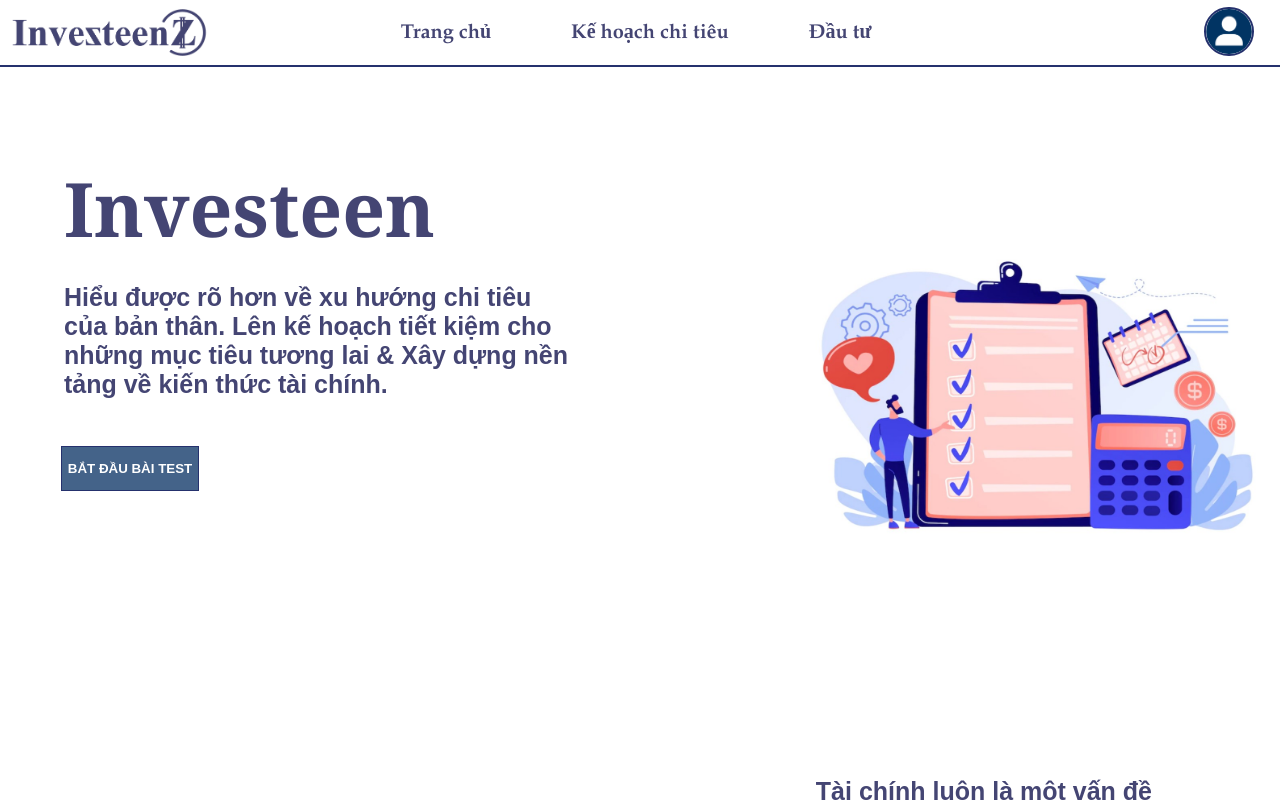
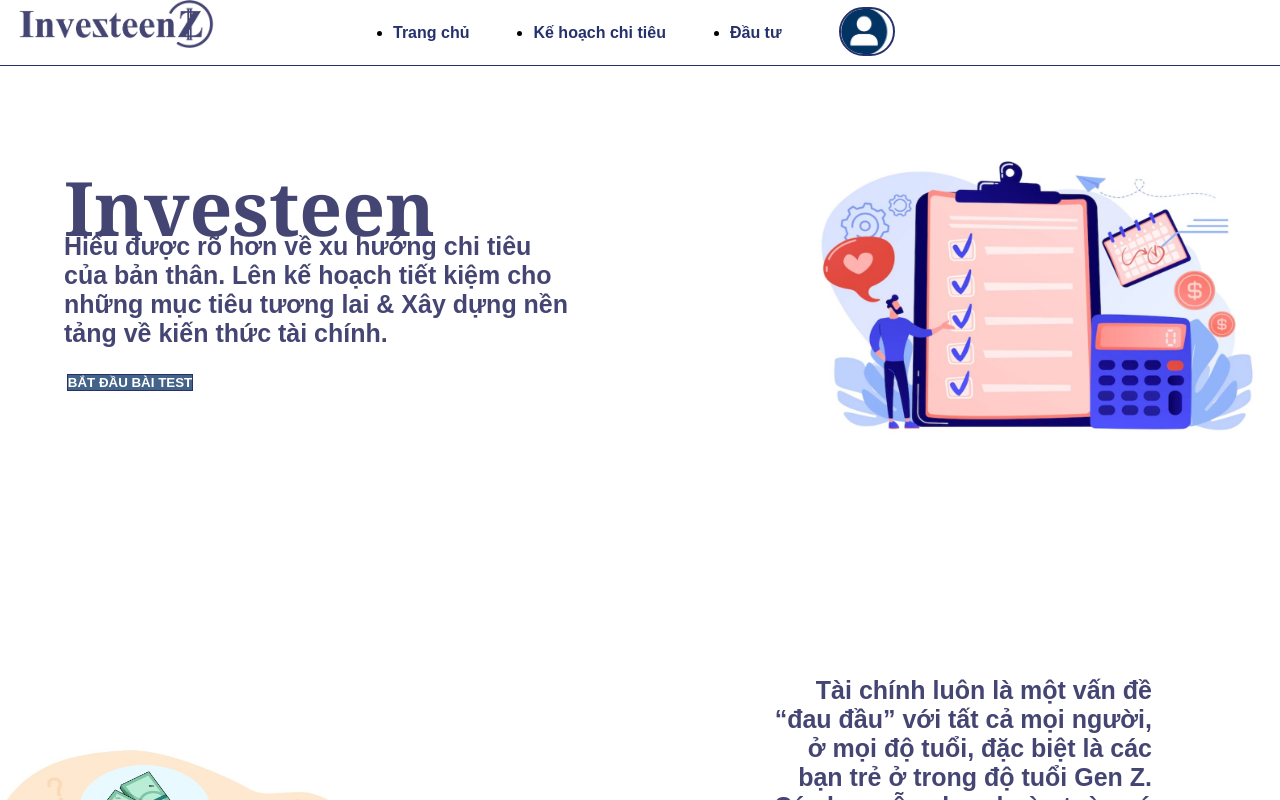
Before and after one commit to TanPuc/Investeen, a React (Create React App) app in the folder investeen/: page / in a window 1280 px wide. Shown: the top 800 px of the page. Built offline with nearby package versions, Linux system fonts and the light colour scheme.

Commit message:
navbar update

```diff
--- a/investeen/package.json
+++ b/investeen/package.json
@@ -3,12 +3,13 @@
   "version": "0.1.0",
   "private": true,
   "dependencies": {
-    "@fortawesome/free-solid-svg-icons": "^6.2.1",
     "@testing-library/jest-dom": "^5.16.5",
     "@testing-library/react": "^13.4.0",
     "@testing-library/user-event": "^13.5.0",
     "react": "^18.2.0",
     "react-dom": "^18.2.0",
+    "react-router": "^6.4.4",
+    "react-router-dom": "^6.4.4",
     "react-scripts": "5.0.1",
     "web-vitals": "^2.1.4"
   },
--- a/investeen/src/App.css
+++ b/investeen/src/App.css
@@ -1,42 +1,14 @@
-.App {
+* {
+  margin: 0;
+  padding: 0;
+  font-family: 'Poppins', sans-serif;
+}
+
+
+.NavBar {
 text-align: center;
 align-items: center;
 }
-/*
-@keyframes App-logo-spin {
-  from {
-    transform: rotate(0deg);
-  }
-  to {
-    transform: rotate(360deg);
-  }
-} */
-/*
-.App-logo {
-  height: 40vmin;
-  pointer-events: none;
-}
-
-@media (prefers-reduced-motion: no-preference) {
-  .App-logo {
-    animation: App-logo-spin infinite 20s linear;
-  }
-}
-
-.App-header {
-  background-color: #282c34;
-  min-height: 100vh;
-  display: flex;
-  flex-direction: column;
-  align-items: center;
-  justify-content: center;
-  font-size: calc(10px + 2vmin);
-  color: white;
-}
-
-.App-link {
-  color: #61dafb;
-} */
 
 .App-NavigationBar {
 /* text-align: center; */
@@ -44,29 +16,46 @@
 flex-direction: row;
 height: 65px;
 width: 100%;
-  border-bottom: #25316D;
 border-width: 0px;
-  border-bottom-width: 2px;
+border-bottom: #25316d;
+border-bottom-width: 1px;
 border-style: solid;
 }
 
+.item {
+  display: flex;
+  justify-content: space-between;
+  align-items: center;
+}
+
 .App-Logo {
-  margin-top: 10%;
-  margin-right: 5%;
-  margin: 0.7%;
-  /* padding: 2px; */
-  width: 50px;
-  height: auto;
-  /*overflow: hidden;
-  border-radius: 25px;
-  border: #25316D solid 2px;
   display: flex;
-  justify-content: center; */
+  align-items: flex-start;
+  margin-left: 1rem;
+  width: 25%;
+  height: 3rem;
 }
 .Logo {
 width: 200px;
-  height: auto;
+height: 100%;
 }
+
+.ul {
+display: flex;
+margin: 25px;
+}
+
+li {
+margin: 0 2rem;
+}
+
+a {
+text-decoration: none;
+color:#25316d;
+font-weight: bolder;
+
+}
+
 .App-NavigationBarTopRight {
 display: flex;
 justify-content: center;
@@ -88,7 +77,6 @@
 font-size: 20px;
 font-weight: bold;
 color: #444573;
-  cursor: pointer;
 }
 
 .App-UserLogo {
@@ -98,15 +86,13 @@
 height: 45px;
 overflow: hidden;
 border-radius: 40px;
-  border: #25316D solid 2px;
-  cursor: pointer;
+border: #25316d solid 2px;
 }
 .User {
 margin-top: -6px;
 margin-left: -27px;
 width: 100px;
 height: 57px;
-  cursor: pointer;
 }
 
 .headline {
--- a/investeen/src/App.js
+++ b/investeen/src/App.js
@@ -1,19 +1,29 @@
-// import logo from './logo.svg';
-import './App.css';
+import * as React from "react";
+import { Link, Route, Routes, BrowserRouter as Router } from "react-router-dom";
+import "./App.css";
 
 function App() {
   return (
-    <div className="App">
+    <div className="NavBar">
       <div className="App-NavigationBar">
-        <p className="App-Logo"><img className='Logo' src={require('./logo.png')}></img></p>
-        <div className="App-NavigationBarTopRight">
-          <a className="App-NavBox">Trang chủ</a>
-          <a className="App-NavBox">Kế hoạch chi tiêu</a>
-          <a className="App-NavBox">Đầu tư</a>
+        <div className="App-Logo">
+          <img className="Logo" src={require("./logo.png")}></img>
         </div>
+        <nav className="item">
+          <ul className="ul">
+            <li>
+              <Link to="/home">Trang chủ</Link>
+            </li>
+            <li>
+              <Link to="/financialplan">Kế hoạch chi tiêu</Link>
+            </li>
+            <li>
+              <Link to="/investment">Đầu tư</Link>
+            </li>
+          </ul>
+        </nav>
         <a className="App-UserLogo"><img className='User' src={require('./Assets/userAvatar.png')}></img></a>
       </div>
-
       <div className='home-first-section'>
       <h1 className='headline'>Investeen</h1>
       <h2 className='description'>Hiểu được rõ hơn về xu hướng chi tiêu của bản thân. Lên kế hoạch tiết kiệm cho những mục tiêu tương lai & Xây dựng nền tảng về kiến thức tài chính.</h2>
@@ -48,24 +58,11 @@
         <img className='home-page-pic3' src={require('./Assets/homepagepic3.jpg')}></img>
       </div>
 
-      {/* <header className="App-header">
-        <img src={logo} className="App-logo" alt="logo" />
-        <p>
-          Edit <code>src/App.js</code> and save to reload.
-        </p>
-        <ae
-          className="App-link"
-          href="https://reactjs.org"
-          target="_blank"
-          rel="noopener noreferrer"
-        >
-          Learn React
-        </a>
-      </header> */}
     </div>
-
-  );
-
+    // <div>
+    //   <NavBar/>
+    // </div>
+  )
 }
 
-export default App;
+export default App
--- a/investeen/src/index.js
+++ b/investeen/src/index.js
@@ -2,12 +2,23 @@
 import ReactDOM from 'react-dom/client';
 import './index.css';
 import App from './App';
+import PlanPage from './pages/planPage';
+import Investment from './pages/investPage';
 import reportWebVitals from './reportWebVitals';
+import { Link, Route, Routes, BrowserRouter as Router } from "react-router-dom";
 
 const root = ReactDOM.createRoot(document.getElementById('root'));
 root.render(
   <React.StrictMode>
-    <App />
+    {/* <App /> */}
+    <Router>
+      <Routes>
+        <Route path='/' element={<App/>}/>
+        <Route path='/home' element={<App/>}/>
+        <Route path='/financialplan' element={<PlanPage/>}/>
+        <Route path='/investment' element={<Investment/>}/>
+      </Routes>
+    </Router>
   </React.StrictMode>
 );
 
--- /dev/null
+++ b/investeen/src/pages/investPage.js
@@ -0,0 +1,31 @@
+import * as React from "react";
+import { Link, Route, Routes, BrowserRouter as Router } from "react-router-dom";
+import "./styles/investPage.css";
+
+function investPage() {
+  return (
+    <div className="NavBar">
+      <div className="App-NavigationBar">
+        <div className="App-Logo">
+          <img className="Logo" src={require("../logo.png")}></img>
+        </div>
+        <nav className="item">
+          <ul className="ul">
+            <li>
+              <Link to="/home">Trang chủ</Link>
+            </li>
+            <li>
+              <Link to="/financialplan">Kế hoạch chi tiêu</Link>
+            </li>
+            <li>
+              <Link to="/investment">Đầu tư</Link>
+            </li>
+          </ul>
+        </nav>
+        <a className="App-UserLogo"><img className='User' src={require('../Assets/userAvatar.png')}></img></a>
+      </div>
+    </div>
+  )
+}
+
+export default investPage
--- /dev/null
+++ b/investeen/src/pages/planPage.js
@@ -0,0 +1,34 @@
+import * as React from "react";
+import { Link, Route, Routes, BrowserRouter as Router } from "react-router-dom";
+import "./styles/planPage.css";
+
+function planPage() {
+  return (
+    <div className="NavBar">
+      <div className="App-NavigationBar">
+        <div className="App-Logo">
+          <img className="Logo" src={require("../logo.png")}></img>
+        </div>
+        <nav className="item">
+          <ul className="ul">
+            <li>
+              <Link to="/home">Trang chủ</Link>
+            </li>
+            <li>
+              <Link to="/financialplan">Kế hoạch chi tiêu</Link>
+            </li>
+            <li>
+              <Link to="/investment">Đầu tư</Link>
+            </li>
+          </ul>
+        </nav>
+        <a className="App-UserLogo"><img className='User' src={require('../Assets/userAvatar.png')}></img></a>
+      </div>
+    </div>
+    // <div>
+    //   <NavBar/>
+    // </div>
+  )
+}
+
+export default planPage
--- /dev/null
+++ b/investeen/src/pages/styles/homePage.css
@@ -0,0 +1,58 @@
+.App {
+    text-align: center;
+    align-items: center;
+  }
+
+  .App-NavigationBar {
+    /* text-align: center; */
+    display: flex;
+    flex-direction: row;
+    height: 50px;
+    width: 100%;
+    border-width: 0px;
+    border-bottom: #25316D;
+    border-bottom-width: 1px;
+    border-style: solid;
+  }
+
+  .App-Logo {
+    border: 0;
+    width: 25%;
+    height: auto;
+    /* border: #25316D solid 2px; */
+  }
+  .App-NavigationBarTopRight {
+    display: flex;
+    justify-content: center;
+    align-items: center;
+    flex-direction: row;
+    width: 100%;
+    /* height: auto; */
+    height: auto;
+  }
+
+  .App-NavBox {
+    width: auto;
+    margin-left: 40px;
+    margin-right: 40px;
+    /* margin-top: 50%; */
+    height: auto;
+    /* border: #25316D solid 2px; */
+  }
+
+  .App-UserLogo {
+    margin-top: 0.2%;
+    margin-right: 2%;
+    /* padding: 2px; */
+    width: 50px;
+    height: 39px;
+    overflow: hidden;
+    border-radius: 25px;
+    border: #25316D solid 2px;
+    /* display: flex;
+    justify-content: center; */
+  }
+  .User {
+    width: 40px;
+    height: 40px;
+  }
--- /dev/null
+++ b/investeen/src/pages/styles/investPage.css
@@ -0,0 +1,85 @@
+* {
+  margin: 0;
+  padding: 0;
+  font-family: 'Poppins', sans-serif;
+}
+
+
+.NavBar {
+text-align: center;
+align-items: center;
+}
+
+.NavigationBar {
+/* text-align: center; */
+display: flex;
+flex-direction: row;
+height: 65px;
+width: 100%;
+border-width: 0px;
+border-bottom: #25316d;
+border-bottom-width: 1px;
+border-style: solid;
+}
+
+.item {
+  display: flex;
+  justify-content: space-between;
+  align-items: center;
+}
+
+.App-Logo {
+  display: flex;
+  align-items: flex-start;
+  margin-left: 1rem;
+  width: 25%;
+  height: 3rem;
+}
+.Logo {
+width: 200px;
+height: 100%;
+}
+
+.ul {
+display: flex;
+margin: 25px;
+}
+
+li {
+margin: 0 2rem;
+}
+
+a {
+text-decoration: none;
+color:#25316d;
+font-weight: bolder;
+
+}
+
+.NavigationBarTopRight {
+display: flex;
+justify-content: center;
+align-items: center;
+flex-direction: row;
+width: 100%;
+/* height: auto; */
+height: auto;
+}
+
+.NavBox {
+width: auto;
+margin-left: 40px;
+margin-right: 40px;
+/* margin-top: 50%; */
+height: auto;
+/* border: #25316D solid 2px; */
+font-family: Palatino Linotype;
+font-size: 20px;
+font-weight: bold;
+color: #444573;
+}
+.User {
+margin-left: -27px;
+width: 100px;
+height: 57px;
+}
--- /dev/null
+++ b/investeen/src/pages/styles/planPage.css
@@ -0,0 +1,85 @@
+* {
+  margin: 0;
+  padding: 0;
+  font-family: 'Poppins', sans-serif;
+}
+
+
+.NavBar {
+text-align: center;
+align-items: center;
+}
+
+.NavigationBar {
+/* text-align: center; */
+display: flex;
+flex-direction: row;
+height: 65px;
+width: 100%;
+border-width: 0px;
+border-bottom: #25316d;
+border-bottom-width: 1px;
+border-style: solid;
+}
+
+.item {
+  display: flex;
+  justify-content: space-between;
+  align-items: center;
+}
+
+.App-Logo {
+  display: flex;
+  align-items: flex-start;
+  margin-left: 1rem;
+  width: 25%;
+  height: 3rem;
+}
+.Logo {
+width: 200px;
+height: 100%;
+}
+
+.ul {
+display: flex;
+margin: 25px;
+}
+
+li {
+margin: 0 2rem;
+}
+
+a {
+text-decoration: none;
+color:#25316d;
+font-weight: bolder;
+
+}
+
+.NavigationBarTopRight {
+display: flex;
+justify-content: center;
+align-items: center;
+flex-direction: row;
+width: 100%;
+/* height: auto; */
+height: auto;
+}
+
+.NavBox {
+width: auto;
+margin-left: 40px;
+margin-right: 40px;
+/* margin-top: 50%; */
+height: auto;
+/* border: #25316D solid 2px; */
+font-family: Palatino Linotype;
+font-size: 20px;
+font-weight: bold;
+color: #444573;
+}
+.User {
+margin-left: -27px;
+width: 100px;
+height: 57px;
+}
--- /dev/null
+++ b/investeen/src/pages/styles/testPage.css
@@ -0,0 +1,58 @@
+.App {
+    text-align: center;
+    align-items: center;
+  }
+
+  .App-NavigationBar {
+    /* text-align: center; */
+    display: flex;
+    flex-direction: row;
+    height: 50px;
+    width: 100%;
+    border-width: 0px;
+    border-bottom: #25316D;
+    border-bottom-width: 1px;
+    border-style: solid;
+  }
+
+  .App-Logo {
+    border: 0;
+    width: 25%;
+    height: auto;
+    /* border: #25316D solid 2px; */
+  }
+  .App-NavigationBarTopRight {
+    display: flex;
+    justify-content: center;
+    align-items: center;
+    flex-direction: row;
+    width: 100%;
+    /* height: auto; */
+    height: auto;
+  }
+
+  .App-NavBox {
+    width: auto;
+    margin-left: 40px;
+    margin-right: 40px;
+    /* margin-top: 50%; */
+    height: auto;
+    /* border: #25316D solid 2px; */
+  }
+
+  .App-UserLogo {
+    margin-top: 0.2%;
+    margin-right: 2%;
+    /* padding: 2px; */
+    width: 50px;
+    height: 39px;
+    overflow: hidden;
+    border-radius: 25px;
+    border: #25316D solid 2px;
+    /* display: flex;
+    justify-content: center; */
+  }
+  .User {
+    width: 40px;
+    height: 40px;
+  }
```
Also changed, not shown: investeen/src/pages/homePage.js (added, +22 -0 lines), investeen/src/pages/testPage.js (added, +21 -0 lines), 1 other file (tests, documents, lock files or other folders). Lines whose indentation alone changed are shown as unchanged.
